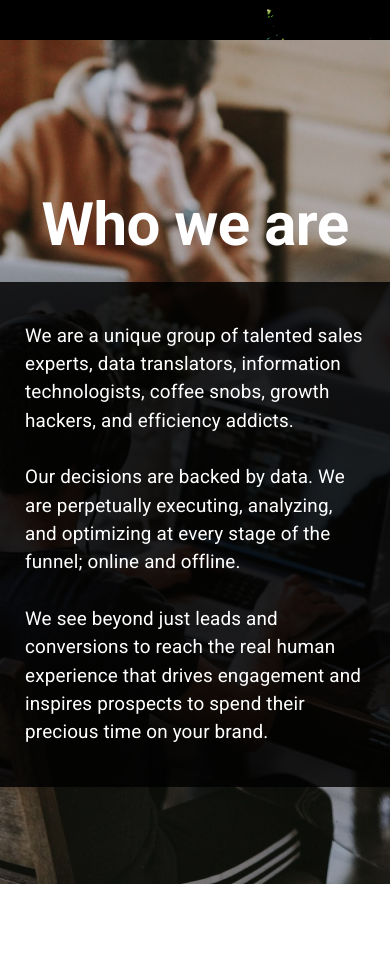
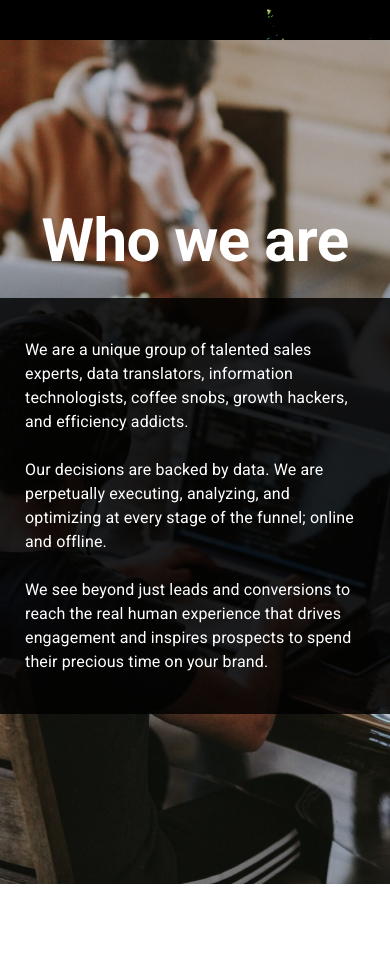
Before and after one commit to nickalara/inspire-acquire, a React (Create React App) app: page / in a window 390 px wide. Shown: the part 860-1817 px from the top of the page. Built offline with nearby package versions, Linux system fonts and the light colour scheme; a web font is replaced by a local one.

Commit message:
fixed fontsize on about page for mobile

```diff
--- a/src/components/About.js
+++ b/src/components/About.js
@@ -30,7 +30,7 @@ export default function About() {
         gutterBottom
         sx={{
           fontWeight: 'bold',
-          paddingTop: '58px',
+          // paddingTop: '20px',
           textShadow: '3px, 3px, 5px, #000',
         }}
       >
@@ -42,7 +42,7 @@ export default function About() {
         gutterBottom
         sx={{
           backgroundColor: 'rgba(0,0,0,0.83)',
-          fontSize: '1.18rem',
+          // fontSize: '1.18rem',
           maxWidth: '650px',
           padding: '40px 25px',
           textAlign: 'left',
```
